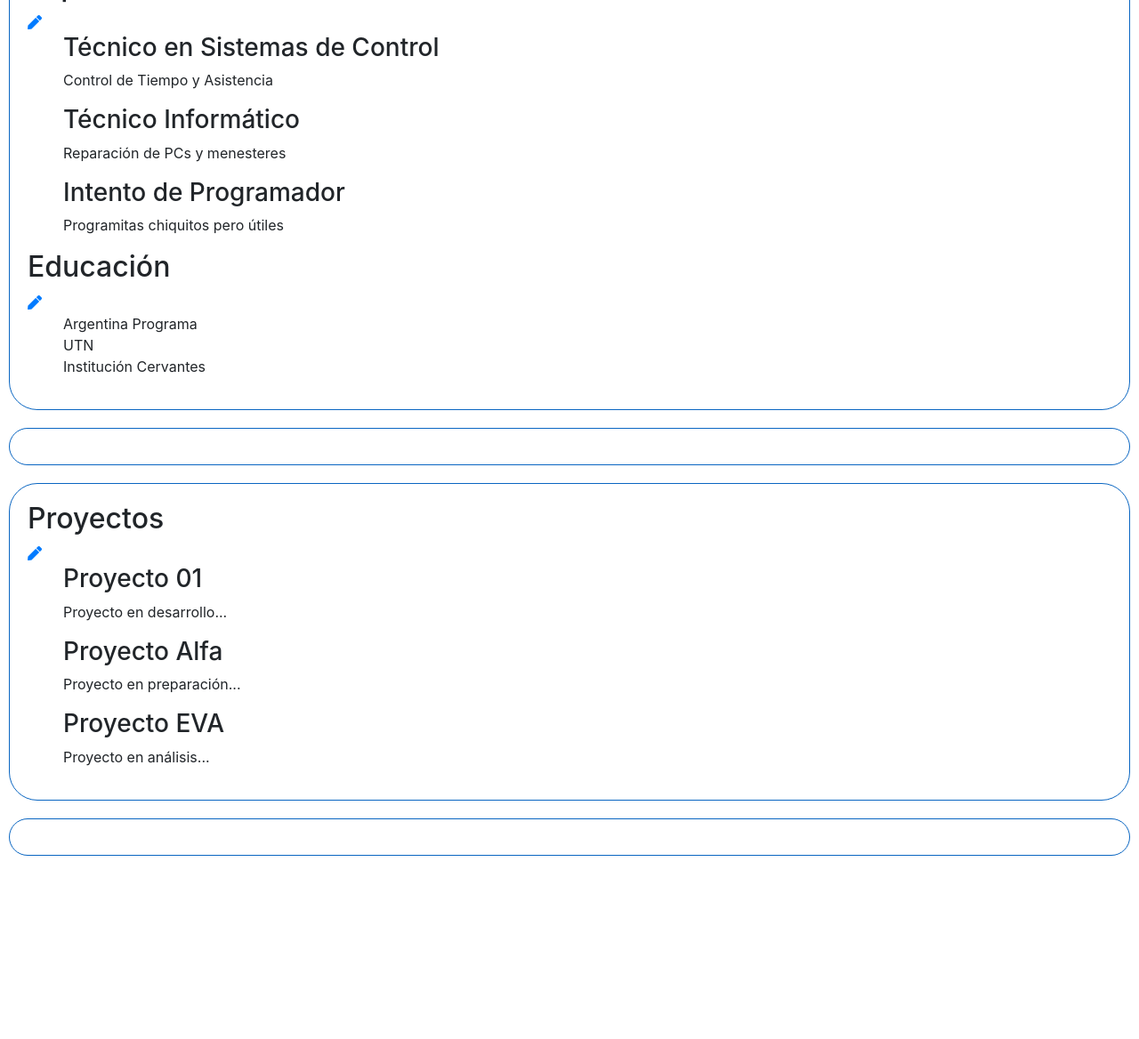
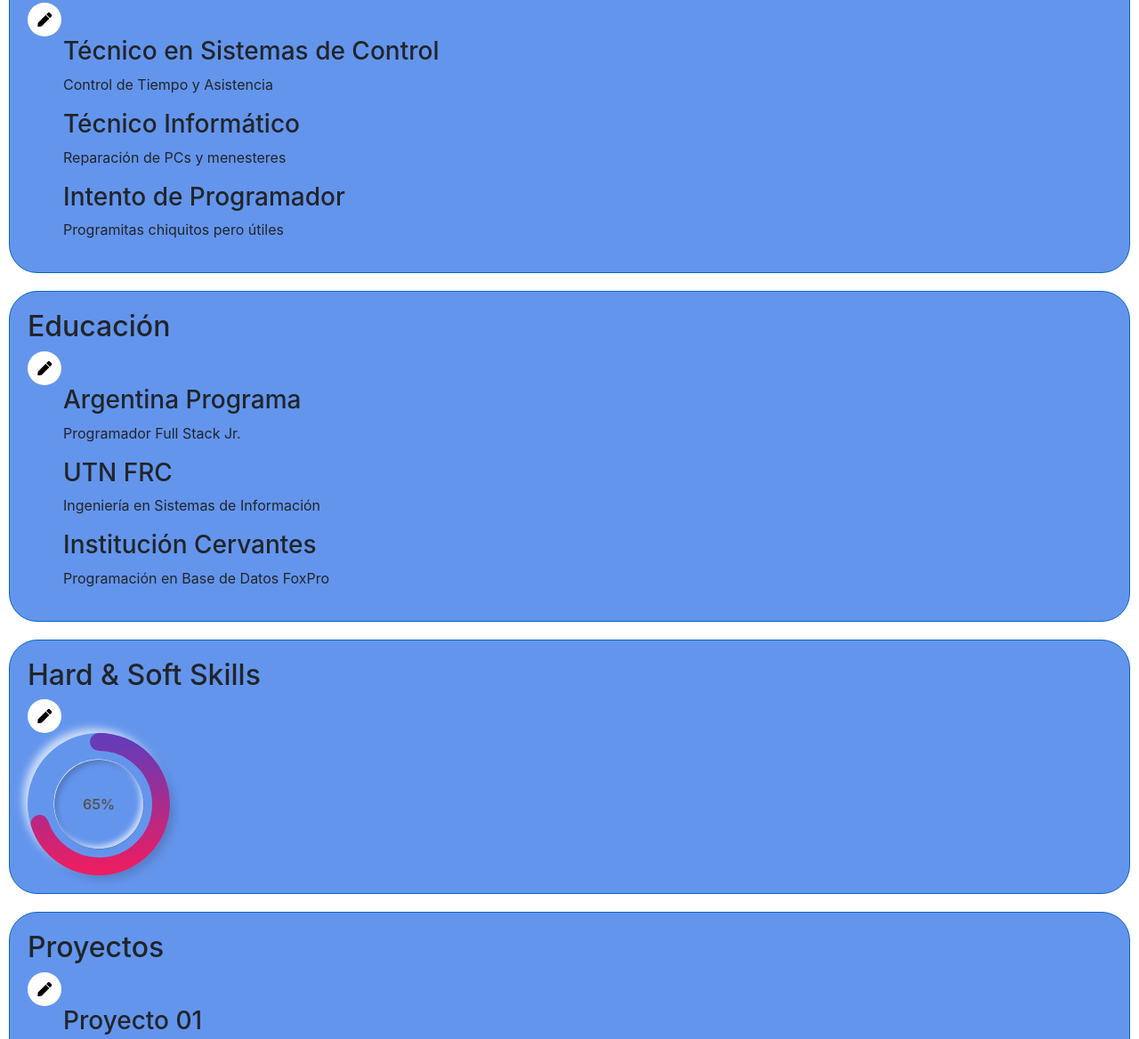
Before and after one commit to lucasirustaDEV/portfolio-FrontEnd, a plain HTML site: page index.html in a window 1280 px wide. Shown: the part 1180-2348 px from the top of the page at 89% size. Before the commit the page ends 2162 px from the top, so only its background shows below. Drawn offline with nearby package versions, Linux system fonts and the light colour scheme; a script that the page names is missing.

Commit message:
Skills
Barras de progreso circular en skills

```diff
--- a/index.html
+++ b/index.html
@@ -8,12 +8,16 @@
     <meta name="description" content="Portfolio de Lucas Irusta" />
     <title>Portfolio Argentina Programa</title>
 
-
-
-    <link rel="stylesheet" href="https://cdn.jsdelivr.net/npm/bootstrap@4.6.1/dist/css/bootstrap.min.css">
+    <link
+      rel="stylesheet"
+      href="https://cdn.jsdelivr.net/npm/bootstrap@4.6.1/dist/css/bootstrap.min.css"
+    />
 
     <!-- Content <link rel="stylesheet" href="https://cdnjs.cloudflare.com/ajax/libs/font-awesome/4.7.0/css/font-awesome.min.css">-->
-    <link rel="stylesheet" href="https://use.fontawesome.com/releases/v5.5.0/css/all.css">
+    <link
+      rel="stylesheet"
+      href="https://use.fontawesome.com/releases/v5.5.0/css/all.css"
+    />
 
     <script src="https://cdn.jsdelivr.net/npm/jquery@3.6.0/dist/jquery.slim.min.js"></script>
     <script src="https://cdn.jsdelivr.net/npm/popper.js@1.16.1/dist/umd/popper.min.js"></script>
@@ -23,14 +27,24 @@
     <script src="https://ajax.googleapis.com/ajax/libs/jquery/1.7.1/jquery.min.js"></script>
     <script src="script.js"></script>
   </head>
+
   <body>
     <!-- Content -->
     <div class="card mat-card" id="first-card">
-       <div id="profile-background"><img src="https://cdn.glitch.com/722b2445-051f-47ff-a2c7-8ba37df59aae%2Fmanifestacion.jpg?v=1588092010580"></div>
+      <div id="profile-background">
+        <img
+          src="https://cdn.glitch.com/722b2445-051f-47ff-a2c7-8ba37df59aae%2Fmanifestacion.jpg?v=1588092010580"
+        />
+      </div>
       <div id="info" style="padding: 16px">
         <div id="info-img">
-                <img class="profile-image" src="https://assets.codepen.io/210284/icon.png">
-                <div class="btn-edit"><a href="#" class="btn-right"><i class="fa fa-pen"></i></a></div>
+          <img
+            class="profile-image"
+            src="https://assets.codepen.io/210284/icon.png"
+          />
+          <div class="btn-edit">
+            <a href="#" class="btn-right"><i class="fa fa-pen"></i></a>
+          </div>
         </div>
         <div id="info-data">
           <div>
@@ -42,18 +56,28 @@
             </div>
           </div>
           <ul id="info-details">
-                    <li><a href="#">
-                        <img src="https://cdn.glitch.com/58fe49e0-d68c-477b-84dc-5058870e55ab%2Fhuella-48x48.gif?1557241783368">
+            <li>
+              <a href="#">
+                <img
+                  src="https://cdn.glitch.com/58fe49e0-d68c-477b-84dc-5058870e55ab%2Fhuella-48x48.gif?1557241783368"
+                />
                 <h2>Trabajo</h2>
-                    </a></li>
-                    <li><a href="#">
-                        <img src="https://cdn.glitch.com/58fe49e0-d68c-477b-84dc-5058870e55ab%2Fhuella-48x48.gif?1557241783368">
+              </a>
+            </li>
+            <li>
+              <a href="#">
+                <img
+                  src="https://cdn.glitch.com/58fe49e0-d68c-477b-84dc-5058870e55ab%2Fhuella-48x48.gif?1557241783368"
+                />
                 <h2>Casa</h2>
-                    </a></li>
+              </a>
+            </li>
           </ul>
         </div>
         <div id="info-actions">
-                <button type="button" class="btn btn-primary">Tengo interés en</button>
+          <button type="button" class="btn btn-primary">
+            Tengo interés en
+          </button>
           <button type="button" class="btn btn-light">Agrerar Sección</button>
           <button type="button" class="btn btn-light">Más...</button>
         </div>
@@ -83,16 +107,23 @@
         <p id="text-acercade">Inefable</p>
       </div>
       <div>
-            <input id="edit-acercade" type="text" oninput="myFunction2(this.value)" style="display:none">
+        <input
+          id="edit-acercade"
+          type="text"
+          oninput="myFunction2(this.value)"
+          style="display: none"
+        />
       </div>
     </div>
 
-    <input type="file" id="file1" onchange="showFile(this)">
+    <input type="file" id="file1" onchange="showFile(this)" />
 
     <div class="card mat-card">
       <div class="experience">
         <h2>Experiencia</h2>
-            <div class="btn-edit"><a href="#" class="btn-right"><i class="fa fa-pen"></i></a></div>
+        <div class="btn-edit">
+          <a href="#" class="btn-right"><i class="fa fa-pen"></i></a>
+        </div>
       </div>
       <div>
         <ul class="item-list">
@@ -110,25 +141,86 @@
           </li>
         </ul>
       </div>
+    </div>
+
+    <div class="card mat-card">
       <div class="education">
         <h2>Educación</h2>
-            <div class="btn-edit"><a href="#" class="btn-right"><i class="fa fa-pen"></i></a></div>
+        <div class="btn-edit">
+          <a href="#" class="btn-right"><i class="fa fa-pen"></i></a>
+        </div>
       </div>
       <div>
         <ul class="item-list">
-                <li>Argentina Programa</li>
-                <li>UTN</li>
-                <li>Institución Cervantes</li>
+          <li>
+            <h3>Argentina Programa</h3>
+            <p>Programador Full Stack Jr.</p>
+          </li>
+          <li>
+            <h3>UTN FRC</h3>
+            <p>Ingeniería en Sistemas de Información</p>
+          </li>
+          <li>
+            <h3>Institución Cervantes</h3>
+            <p>Programación en Base de Datos FoxPro</p>
+          </li>
         </ul>
       </div>
     </div>
 
-    <div class="card mat-card"></div>
+    <div class="card mat-card">
+      <div class="skills">
+        <h2>Hard & Soft Skills</h2>
+        <div class="btn-edit">
+          <a href="#" class="btn-right"><i class="fa fa-pen"></i></a>
+        </div>
+      </div>
+      <div class="skill">
+        <div class="outer">
+          <div class="inner">
+            <div id="number"></div>
+          </div>
+        </div>
+
+        <svg
+          xmlns="http://www.w3.org/2000/svg"
+          version="1.1"
+          width="160px"
+          height="160px"
+        >
+          <defs>
+            <linearGradient id="GradientColor">
+              <stop offset="0%" stop-color="#e91e63" />
+              <stop offset="100%" stop-color="#673ab7" />
+            </linearGradient>
+          </defs>
+          <circle cx="80" cy="80" r="70" stroke-linecap="round" />
+        </svg>
+
+        <script>
+          let number = document.getElementById("number");
+          let counter = 0;
+          setInterval(() => {
+            if (counter == 65) {
+              clearInterval();
+            } else {
+              counter += 1;
+              number.innerHTML = counter + "%";
+            }
+          }, 20);
+        </script>
+      </div>
+
+
+
+    </div>
 
     <div class="card mat-card">
       <div class="proyects">
         <h2>Proyectos</h2>
-            <div class="btn-edit"><a href="#" class="btn-right"><i class="fa fa-pen"></i></a></div>
+        <div class="btn-edit">
+          <a href="#" class="btn-right"><i class="fa fa-pen"></i></a>
+        </div>
       </div>
       <div>
         <ul class="item-list">
@@ -147,47 +239,45 @@
         </ul>
       </div>
     </div>
-    <div class="card mat-card"></div>
 
     <script>
-    function cambiar_parrafo(){
-        document.getElementById("edit-acercade").style.display="block";
-        let texto=document.getElementById("text-acercade").innerText;
+      function cambiar_parrafo() {
+        document.getElementById("edit-acercade").style.display = "block";
+        let texto = document.getElementById("text-acercade").innerText;
         console.log(texto);
-    };
-    function myFunction2(valor){
-        document.getElementById("text-acercade").innerText=valor;
-    };
+      }
+      function myFunction2(valor) {
+        document.getElementById("text-acercade").innerText = valor;
+      }
 
-    function logMessage(message){
-        console.log(message + "<br>")
+      function logMessage(message) {
+        console.log(message + "<br>");
       }
 
       //controla si se presiono un enter
-let textarea=document.getElementById("edit-acercade")
-textarea.addEventListener('keyup', (e) => {
+      let textarea = document.getElementById("edit-acercade");
+      textarea.addEventListener("keyup", (e) => {
         logMessage(`Key "${e.key}" released [event: keyup]`);
-    if (e.key=="Enter"){
-        document.getElementById("edit-acercade").style.display="none";
+        if (e.key == "Enter") {
+          document.getElementById("edit-acercade").style.display = "none";
         }
       });
 
       //carga el contenido de un archivo de tecto //y lo muestra en el parrafo
       function showFile(input) {
-    let file=input.files[0];
+        let file = input.files[0];
         alert(`File name: ${file.name}`); // e.g my.png
         alert(`Last modified: ${file.lastModified}`); // e.g 1552838408824
         let reader = new FileReader();
         reader.readAsText(file);
-    reader.onload = function() { console.log(reader.result);
-    document.getElementById("text-acercade").innerText=reader.result;
+        reader.onload = function () {
+          console.log(reader.result);
+          document.getElementById("text-acercade").innerText = reader.result;
         };
-    reader.onerror= function() {
+        reader.onerror = function () {
           console.log(reader.error);
         };
       }
-
     </script>
-
   </body>
 </html>
--- a/styles.css
+++ b/styles.css
@@ -3,6 +3,7 @@
     margin: 20px 10px;
     padding: 20px;
     border-color: #0a66c2;
+    background-color: cornflowerblue;
 }
 
 .btn-edit{
@@ -22,11 +23,32 @@ ul {
 
 div#profile-background {
     display: flex;
-
+    z-index: 1;
 }
 div#profile-background img {
     width: 100%;
     border-radius: 32px 32px 0 0;
+}
+
+#info-img{
+    display: flex;
+}
+.btn-right{
+    display: flex;
+    align-self: flex-end;
+}
+.fa-button, .fa{
+    color: black;
+    display: block;
+    height: 2.4rem;
+    width: 2.4rem;
+    line-height: 2.4rem;
+    text-align: center;
+    border-radius: 50%;
+    background: white;
+}
+.fa-button:hover,.fa:hover{
+    background: gray;
 }
 
 .profile-image {
@@ -102,3 +124,57 @@ ul.items-list li div.data-container a {
     display: flex;
     color:black;
 }
+
+
+.skill{
+   width: 160px;
+   height: 160px;
+   /* background-color: cornflowerblue; */
+   position: relative;
+}
+.outer{
+    height: 160px;
+    width: 160px;
+    border-radius: 50%;
+    /*border: 1px solid red;*/
+    padding: 30px;
+    box-shadow: 6px 6px 10px -1px rgba(0, 0, 0, 0.15),
+                -6px -6px 10px -1px rgba(255,255,255,0.7);
+}
+.inner{
+    height: 100px;
+    width: 100px;
+    border-radius: 50px;
+    display: flex;
+    align-items: center;
+    justify-content: center;
+    /*border: 1px solid red;*/
+    box-shadow: inset 4px 4px 6px -1px rgba(0,0,0,0.2),
+                inset -4px -4px 6px -1px rgba(255,255,255,0.7),
+                -0.5px -0.5px 0px rgba(255,255,255,1),
+                0.5px 0.5px 0px rgba(0,0,0,0.15),
+                0px 12px 10px -10px rgba(0,0,0,0.05);
+}
+#number{
+    font-weight: 600;
+    color: #555;
+}
+circle{
+    fill: none;
+    stroke: url(#GradientColor);
+    stroke-width: 20px;
+    stroke-dasharray: 472;
+    stroke-dashoffset: 472;
+    animation: anim 2s linear forwards;
+}
+svg{
+    position: absolute;
+    top: 0;
+    left: 0;
+    transform: rotate(-90deg);
+}
+@keyframes anim{
+    100%{
+        stroke-dashoffset: 165;
+    }
+}
```
Lines whose indentation alone changed are shown as unchanged.
